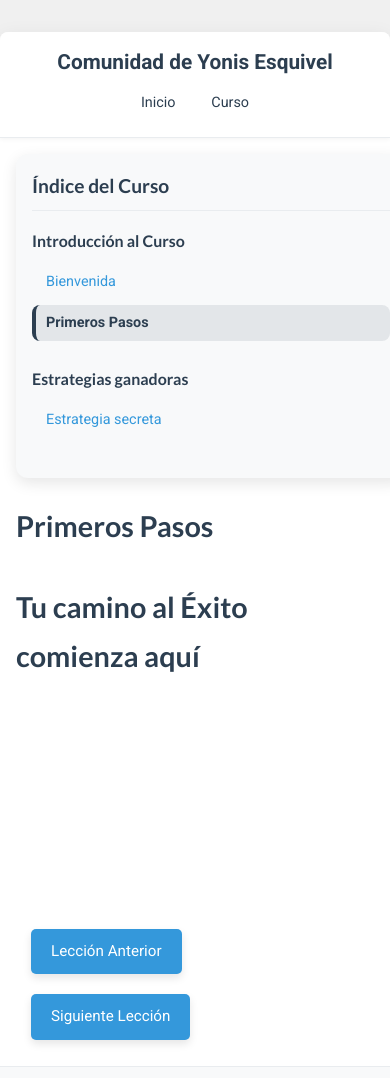
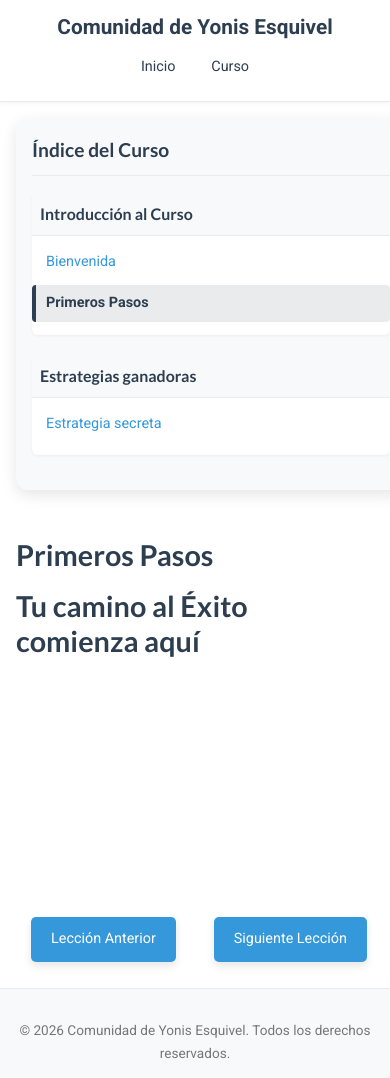
Before and after one commit to YonisEsquivel/cashfreed, an Eleventy site: page src/curso/modulo-01/02-primeros-pasos.md in a window 390 px wide. Shown: the top 1078 px of the page. Built offline with nearby package versions, Linux system fonts and the light colour scheme; Eleventy itself is replaced by a stand-in of ours; files that its build step writes are made by us from their sources.

Commit message:
Configuración para múltiples despliegues

```diff
--- a/src/_includes/layouts/base.njk
+++ b/src/_includes/layouts/base.njk
@@ -4,7 +4,7 @@
     <meta charset="UTF-8">
     <meta name="viewport" content="width=device-width, initial-scale=1.0">
     <title>{{ title or siteData.title }}</title>
-    <link rel="stylesheet" href="/assets/css/style.css">
+    <link rel="stylesheet" href="{{ '/assets/css/style.css' | url }}">
 </head>
 <body>
     <div class="site-wrapper"> <!-- Nuevo contenedor envolvente -->
--- a/src/_includes/partials/header.njk
+++ b/src/_includes/partials/header.njk
@@ -1,8 +1,8 @@
 <header class="site-header">
-    <h1><a href="/">{{ siteData.title or "Mi Academia" }}</a></h1>
+    <h1><a href="{{ '/' | url }}">{{ siteData.title or "Mi Academia" }}</a></h1>
     {# Podríamos añadir un menú principal aquí si fuera necesario #}
     <nav>
-        <a href="/">Inicio</a>
+        <a href="{{ '/' | url }}">Inicio</a>
         {# Añadir enlace al curso #}
         {% if collections.lessons.length > 0 %}
           {% set firstLesson = collections.lessons[0] %}
--- a/src/assets/css/style.css
+++ b/src/assets/css/style.css
@@ -21,12 +21,12 @@ body {
 
     .site-wrapper {
       max-width: 1200px;
-  margin: 2rem auto; /* Añadir margen vertical al wrapper */
-  padding: 0; /* Quitamos padding aquí, lo gestionamos dentro */
+  margin: 2rem auto; /* Margen para desktop */
+  padding: 0;
   background-color: var(--bg-color);
-  box-shadow: 0 5px 20px rgba(0,0,0,0.08); /* Sombra un poco más notable */
+  box-shadow: 0 5px 20px rgba(0,0,0,0.08);
   overflow: hidden;
-  border-radius: 8px; /* Bordes redondeados al contenedor principal */
+  border-radius: 8px;
   /* Borde de diagnóstico (comentado) */
   /* border: 2px solid purple; */
   /* background-color: rgba(255,0,0,0.05) !important; */ /* Eliminado */
@@ -397,6 +397,116 @@ main h3 { font-size: 1.6rem; }
 
 /* Ajuste para pantallas móviles */
 @media (max-width: 768px) {
+    .site-wrapper {
+        margin: 0 auto;
+        border-radius: 0;
+        box-shadow: none;
+    }
+
+    .course-sidebar {
+        padding: 1.5rem;
+        margin: 0 0 1.5rem 0;
+        border-radius: 8px;
+        background-color: var(--light-gray);
+        box-shadow: 0 2px 8px rgba(0, 0, 0, 0.1);
+        width: 100%;
+    }
+
+    .course-navigation .module-item {
+        margin-bottom: 1.2rem;
+        padding: 0.5rem;
+        background-color: white;
+        border-radius: 6px;
+        box-shadow: 0 1px 3px rgba(0, 0, 0, 0.05);
+    }
+
+    .course-navigation .module-item strong {
+        display: block;
+        padding: 0.5rem;
+        margin: -0.5rem -0.5rem 0.5rem -0.5rem;
+        background-color: var(--light-gray);
+        border-radius: 6px 6px 0 0;
+        border-bottom: 1px solid var(--medium-gray);
+    }
+
+    .course-navigation .lesson-list {
+        margin: 0.5rem 0 0 0;
+    }
+
+    .course-navigation .lesson-item {
+        margin-bottom: 0.3rem;
+    }
+
+    .course-navigation .lesson-item a {
+        padding: 0.5rem 0.8rem;
+        margin: 0 -0.5rem;
+        border-radius: 4px;
+    }
+
+    /* Ajustes del header */
+    .site-header {
+        padding: 0.5rem;
+    }
+
+    .site-header h1 {
+        font-size: 1.2rem;
+        margin: 0;
+    }
+
+    /* Ajustes del contenido principal */
+    main {
+        padding: 1rem;
+    }
+
+    .lesson-content {
+        padding: 0;
+    }
+
+    /* Ajustes de los títulos */
+    .lesson-content h1 {
+        font-size: 1.3rem;
+        line-height: 1.2;
+        margin: 0.5rem 0;
+        padding: 0;
+    }
+
+    .lesson-content h2 {
+        font-size: 1.2rem;
+        line-height: 1.2;
+        margin: 1rem 0 0.5rem;
+        padding: 0;
+    }
+
+    .lesson-content h3 {
+        font-size: 1.1rem;
+        line-height: 1.2;
+        margin: 0.8rem 0 0.4rem;
+        padding: 0;
+    }
+
+    /* Ajustes de los botones de navegación */
+    .btn-container {
+        display: flex;
+        justify-content: space-between;
+        margin-top: 1.5rem;
+        gap: 0.5rem;
+    }
+
+    .btn-prev, .btn-next {
+        margin: 0;
+        padding: 0.6rem 1rem;
+        font-size: 0.9rem;
+        white-space: nowrap;
+        flex: 1;
+        text-align: center;
+    }
+
+    /* Ajustes del contenedor de video */
+    .video-container {
+        margin: 1rem auto; /* Reducir margen en móvil */
+        width: 100%; /* Asegurar ancho completo */
+    }
+
     .modules-grid {
       grid-template-columns: 1fr;
       gap: 20px;
@@ -405,7 +515,7 @@ main h3 { font-size: 1.6rem; }
     .module-card {
       padding: 20px;
     }
-  }
+}
 
 /* --- Media Queries para Diseño Responsivo --- */
 
@@ -454,7 +564,7 @@ main h3 { font-size: 1.6rem; }
       font-size: 1rem;
     }
 
-    .modules-grid {
+.modules-grid {
         gap: 1.5rem; /* Menos espacio entre tarjetas */
         margin: 2rem 0; /* Ajustar márgenes */
     }
@@ -664,9 +774,11 @@ button:hover, .button-start:hover {
 
 .video-container {
     position: relative;
-    width: 100%; /* Ocupa todo el ancho del contenedor padre */
-    padding-top: 56.25%; /* Relación de aspecto 16:9 */
+    width: 100%;
+    padding-top: 56.25%;
     overflow: hidden;
+    margin: 1.5rem auto; /* Centrar el contenedor */
+    max-width: 100%; /* Asegurar que no exceda el ancho del contenedor padre */
 }
 
 .video-container iframe {
--- a/src/curso/modulo-01/02-primeros-pasos.md
+++ b/src/curso/modulo-01/02-primeros-pasos.md
@@ -12,4 +12,4 @@ order: 2
     <div id="player-primeros-pasos" class="youtube-player" data-video-id="CCj4jSmqOM4"></div>
 </div>
 
-<script src="/assets/js/iframe-loader.js"></script>
+<script src="{{ '/assets/js/iframe-loader.js' | url }}"></script>
```
Also changed, not shown: package.json (+7 -2 lines), .eleventy.js, 1 other file.
